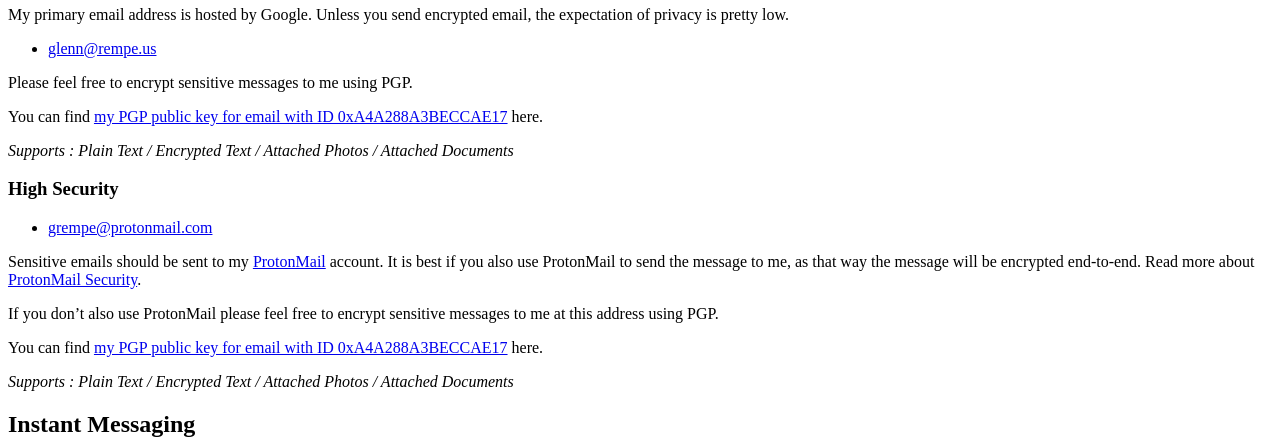
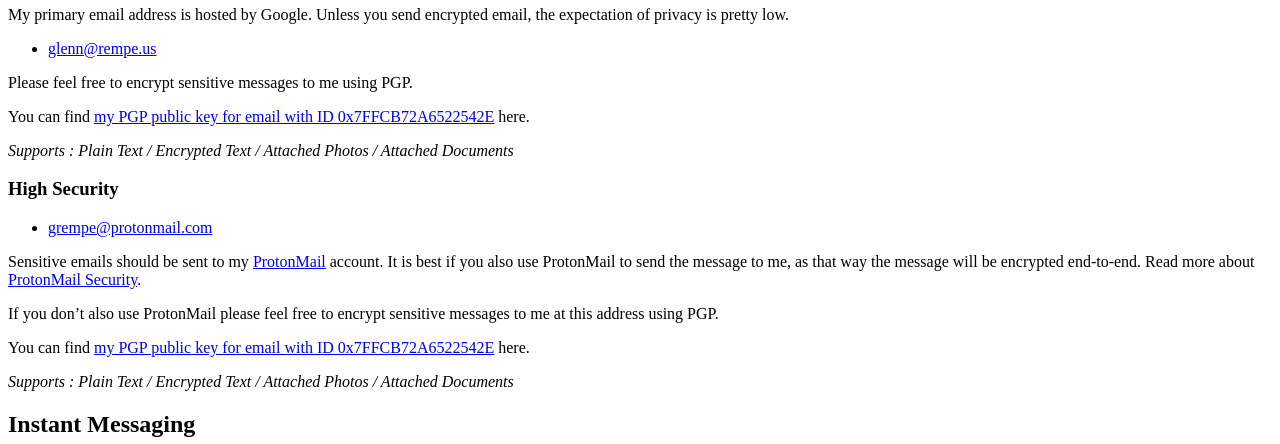
Before and after one commit to grempe/grempe.github.io, a Jekyll site: the page built from _pages/contact.md, in a window 1280 px wide and 900 px high, scrolled down 1269 px. Shown: the part 152-596 px from the top of the window. Built offline with Jekyll 4.4.1, drawn with Linux system fonts in a browser that asks for light colours; comment, search, counter and statistics services are not loaded; some of the changed text lies outside the part shown.

Commit message:
Update OpenPGP key references

```diff
--- a/_includes/footer.html
+++ b/_includes/footer.html
@@ -14,7 +14,7 @@
           </li>
           <li>
             <a href="{{ '/keys/' | relative_url }}">
-              <span class="fa fa-key"></span>&nbsp;<span class="username">PGP 0xA4A288A3BECCAE17</span>
+              <span class="fa fa-key"></span>&nbsp;<span class="username">OpenPGP 0x7FFCB72A6522542E</span>
             </a>
           </li>
           <li>
--- a/_pages/contact.md
+++ b/_pages/contact.md
@@ -29,7 +29,7 @@
 
 Please feel free to encrypt sensitive messages to me using PGP.
 
-You can find [my PGP public key for email with ID 0xA4A288A3BECCAE17]({{ "/keys/" | relative_url }}) here.
+You can find [my PGP public key for email with ID 0x7FFCB72A6522542E]({{ "/keys/" | relative_url }}) here.
 
 *Supports : Plain Text / Encrypted Text / Attached Photos / Attached Documents*
 
@@ -45,7 +45,7 @@
 If you don't also use ProtonMail please feel free to encrypt sensitive messages
 to me at this address using PGP.
 
-You can find [my PGP public key for email with ID 0xA4A288A3BECCAE17]({{ "/keys/" | relative_url }}) here.
+You can find [my PGP public key for email with ID 0x7FFCB72A6522542E]({{ "/keys/" | relative_url }}) here.
 
 *Supports : Plain Text / Encrypted Text / Attached Photos / Attached Documents*
 
```
